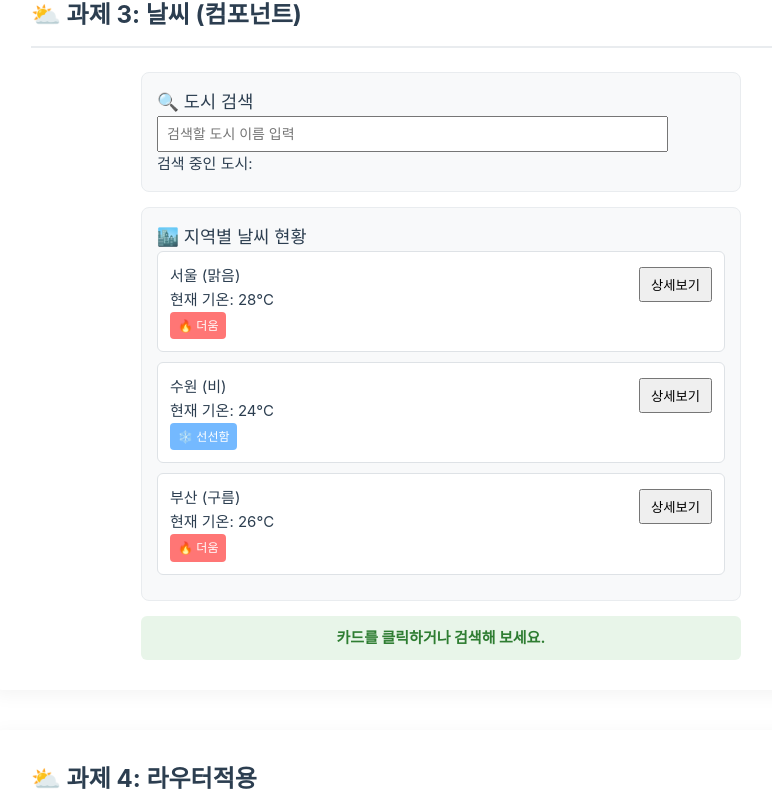
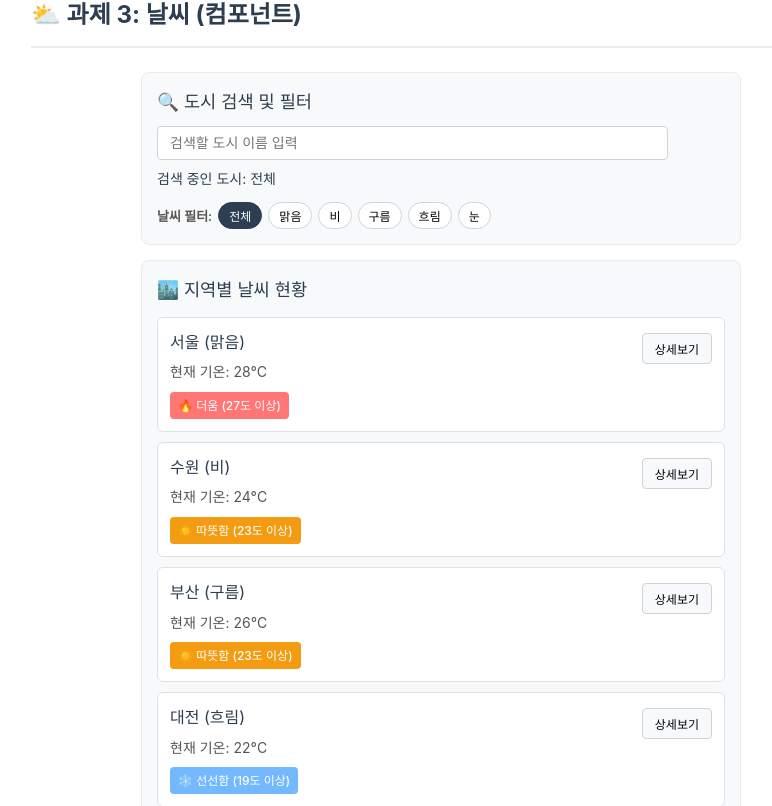
Before and after one commit to songjung-good/skala-front, a Vue app in the folder skala-vue/: page /assignment/day1 in a window 1280 px wide. Shown: the part 3454-4260 px from the top of the page, without its empty margins (51-823 px from the left). Built offline with nearby package versions, Linux system fonts and the light colour scheme; the HTML template or start-up script is replaced by a standard one; a web font is replaced by a local one.

Commit message:
feat: 실습코드 추가
slot 기능 확인

```diff
--- a/skala-vue/src/components/exercise/SearchBar.vue
+++ b/skala-vue/src/components/exercise/SearchBar.vue
@@ -1,27 +1,104 @@
 <script setup>
-// 1. 상위로 입력 텍스트를 전달할 커스텀 이벤트 등록 (매크로)
-defineEmits(['update-query'])
+// 상위로 전달할 커스텀 이벤트 등록
+const emit = defineEmits(['update-query', 'update-status'])
 
-// 2. 상위로부터 현재 검색 상태 값을 수신 (한글 동기화 상태 유지용)
+// 상위로부터 현재 검색어 및 날씨 필터 데이터 수신
 defineProps({
   currentQuery: {
     type: String,
     default: '',
+  },
+  statusOptions: {
+    type: Array,
+    default: () => ['전체', '맑음', '비', '구름', '흐림', '눈'],
+  },
+  selectedStatus: {
+    type: String,
+    default: '전체',
   },
 })
 </script>
 
 <template>
   <div class="search-inner">
-    <h3>🔍 도시 검색</h3>
+    <h3>🔍 도시 검색 및 필터</h3>
     <input
       type="text"
       :value="currentQuery"
-      @input="$emit('update-query', $event.target.value)"
+      @input="emit('update-query', $event.target.value)"
       placeholder="검색할 도시 이름 입력"
     />
     <p>
-      검색 중인 도시: <strong>{{ currentQuery }}</strong>
+      검색 중인 도시: <strong>{{ currentQuery || '전체' }}</strong>
     </p>
+
+    <!-- 날씨 상태별 필터 버튼 목록 -->
+    <div class="filter-group">
+      <span class="filter-label">날씨 필터:</span>
+      <button
+        v-for="status in statusOptions"
+        :key="status"
+        type="button"
+        class="btn-filter"
+        :class="{ active: selectedStatus === status }"
+        @click="emit('update-status', status)"
+      >
+        {{ status }}
+      </button>
+    </div>
   </div>
 </template>
+
+<style scoped>
+.search-inner h3 {
+  margin-top: 0;
+  margin-bottom: 10px;
+  font-size: 1.1rem;
+}
+input {
+  padding: 8px 12px;
+  width: 90%;
+  box-sizing: border-box;
+  font-size: 14px;
+  border: 1px solid #ced4da;
+  border-radius: 4px;
+  outline: none;
+}
+input:focus {
+  border-color: #3498db;
+}
+p {
+  margin-top: 8px;
+  margin-bottom: 0;
+  font-size: 14px;
+}
+.filter-group {
+  display: flex;
+  align-items: center;
+  gap: 6px;
+  margin-top: 12px;
+  flex-wrap: wrap;
+}
+.filter-label {
+  font-size: 13px;
+  font-weight: 600;
+  color: #555;
+}
+.btn-filter {
+  padding: 4px 10px;
+  border: 1px solid #ced4da;
+  border-radius: 20px;
+  background: #ffffff;
+  font-size: 12px;
+  cursor: pointer;
+  transition: all 0.2s ease;
+}
+.btn-filter:hover {
+  background: #e9ecef;
+}
+.btn-filter.active {
+  background: #2c3e50;
+  color: #ffffff;
+  border-color: #2c3e50;
+}
+</style>
--- /dev/null
+++ b/skala-vue/src/components/exercise/StatusBar.vue
@@ -0,0 +1,25 @@
+<script setup>
+defineProps({
+  statusMessage: {
+    type: String,
+    default: '카드를 클릭하거나 검색해 보세요.',
+  },
+})
+</script>
+
+<template>
+  <div class="status-bar">
+    {{ statusMessage }}
+  </div>
+</template>
+
+<style scoped>
+.status-bar {
+  background: #e8f5e9;
+  padding: 10px;
+  text-align: center;
+  color: #2e7d32;
+  font-weight: bold;
+  border-radius: 6px;
+}
+</style>
--- a/skala-vue/src/components/exercise/WeatherCard.vue
+++ b/skala-vue/src/components/exercise/WeatherCard.vue
@@ -16,8 +16,11 @@ const emit = defineEmits(['select-card', 'click-detail'])
     <h4>{{ cityItem.name }} ({{ cityItem.status }})</h4>
     <p>현재 기온: {{ cityItem.temp }}°C</p>
 
-    <span v-if="cityItem.temp >= 25" class="badge hot">🔥 더움</span>
-    <span v-else class="badge cool">❄️ 선선함</span>
+    <!-- 기온별 4단계 뱃지 라벨링 복원 -->
+    <span v-if="cityItem.temp >= 27" class="badge hot">🔥 더움 (27도 이상)</span>
+    <span v-else-if="cityItem.temp >= 23" class="badge warm">☀️ 따뜻함 (23도 이상)</span>
+    <span v-else-if="cityItem.temp >= 19" class="badge cool">❄️ 선선함 (19도 이상)</span>
+    <span v-else class="badge cold">🥶 추움 (19도 미만)</span>
 
     <button class="btn-detail" @click.stop="emit('click-detail', cityItem.name, cityItem.status)">
       상세보기
@@ -34,6 +37,21 @@ const emit = defineEmits(['select-card', 'click-detail'])
   border-radius: 6px;
   cursor: pointer;
   position: relative;
+  transition: transform 0.15s ease, box-shadow 0.15s ease;
+}
+.weather-card:hover {
+  transform: translateY(-2px);
+  box-shadow: 0 2px 8px rgba(0, 0, 0, 0.08);
+}
+h4 {
+  margin: 0 0 6px 0;
+  font-size: 1rem;
+  color: #2c3e50;
+}
+p {
+  margin: 0 0 8px 0;
+  font-size: 14px;
+  color: #555;
 }
 .badge {
   display: inline-block;
@@ -41,18 +59,33 @@ const emit = defineEmits(['select-card', 'click-detail'])
   font-size: 12px;
   border-radius: 4px;
   color: #fff;
+  font-weight: 500;
 }
 .hot {
   background-color: #ff7675;
 }
+.warm {
+  background-color: #f39c12;
+}
 .cool {
   background-color: #74b9ff;
+}
+.cold {
+  background-color: #0984e3;
 }
 .btn-detail {
   position: absolute;
   right: 12px;
   top: 15px;
-  padding: 6px 10px;
+  padding: 6px 12px;
+  border: 1px solid #ced4da;
+  border-radius: 4px;
+  background-color: #f8f9fa;
+  font-size: 12px;
   cursor: pointer;
+  transition: all 0.2s ease;
+}
+.btn-detail:hover {
+  background-color: #e9ecef;
 }
 </style>
--- a/skala-vue/src/components/exercise/WeatherParent.vue
+++ b/skala-vue/src/components/exercise/WeatherParent.vue
@@ -4,29 +4,50 @@ import { ref, computed, watch, watchEffect } from 'vue'
 import BaseDashboardCard from './BaseDashboardCard.vue'
 import SearchBar from './SearchBar.vue'
 import WeatherCard from './WeatherCard.vue'
+import StatusBar from './StatusBar.vue'
 
 const weatherList = ref([
   { id: 'city_01', name: '서울', temp: 28, status: '맑음' },
   { id: 'city_02', name: '수원', temp: 24, status: '비' },
   { id: 'city_03', name: '부산', temp: 26, status: '구름' },
+  { id: 'city_04', name: '대전', temp: 22, status: '흐림' },
+  { id: 'city_05', name: '광주', temp: 27, status: '맑음' },
+  { id: 'city_06', name: '대구', temp: 29, status: '맑음' },
+  { id: 'city_07', name: '인천', temp: 23, status: '비' },
+  { id: 'city_08', name: '울산', temp: 25, status: '구름' },
+  { id: 'city_09', name: '제주', temp: 21, status: '흐림' },
+  { id: 'city_10', name: '평창', temp: 15, status: '눈' },
 ])
 
 const searchQuery = ref('')
 const selectedCityInfo = ref('카드를 클릭하거나 검색해 보세요.')
+const selectedStatus = ref('전체')
+
+const statusOptions = computed(() => {
+  const statuses = weatherList.value.map((item) => item.status)
+  return ['전체', ...new Set(statuses)]
+})
 
 // 기존 핵심 비즈니스 로직(computed, watch)의 소유권은 안전하게 부모 콘텍스트가 격리 유지
 const filteredWeatherList = computed(() => {
   const query = searchQuery.value.trim()
-  if (!query) return weatherList.value
-  return weatherList.value.filter((item) => item.name.includes(query))
+  return weatherList.value.filter((item) => {
+    const matchesQuery = !query || item.name.includes(query)
+    const matchesStatus = selectedStatus.value === '전체' || item.status === selectedStatus.value
+    return matchesQuery && matchesStatus
+  })
 })
 
 watch(selectedCityInfo, (newInfo) => {
   console.log(`👁️‍🗨️ [watch 감지] 상태 바 문구가 업데이트되었습니다 -> "${newInfo}"`)
 })
 
+watch(selectedStatus, (newStatus) => {
+  console.log(`🎯 [watch 감지] 날씨 필터 변경됨 -> "${newStatus}"`)
+})
+
 watchEffect(() => {
-  console.log(`🤖 [watchEffect 자동 호출] 현재 검색어 '${searchQuery.value}'에 매칭되는 API 데이터를 필터링합니다.`)
+  console.log(`🤖 [watchEffect 자동 호출] 현재 검색어 '${searchQuery.value}', 필터 '${selectedStatus.value}' 기준 필터링 수행`)
 })
 
 const showDetail = (cityName, status) => {
@@ -37,20 +58,32 @@ const showDetail = (cityName, status) => {
 <template>
   <div class="dashboard-wrapper">
     <BaseDashboardCard>
-      <SearchBar :current-query="searchQuery" @update-query="(val) => (searchQuery = val)" />
+      <SearchBar
+        :current-query="searchQuery"
+        :status-options="statusOptions"
+        :selected-status="selectedStatus"
+        @update-query="(val) => (searchQuery = val)"
+        @update-status="(val) => (selectedStatus = val)"
+      />
     </BaseDashboardCard>
 
     <BaseDashboardCard>
       <h3>🏙️ 지역별 날씨 현황</h3>
 
-      <WeatherCard v-for="item in filteredWeatherList" :key="item.id" :city-item="item" @select-card="(msg) => (selectedCityInfo = msg)" @click-detail="showDetail" />
+      <WeatherCard
+        v-for="item in filteredWeatherList"
+        :key="item.id"
+        :city-item="item"
+        @select-card="(msg) => (selectedCityInfo = msg)"
+        @click-detail="showDetail"
+      />
 
-      <p v-if="filteredWeatherList.length === 0" style="text-align: center; color: #e74c3c; padding: 10px 0">😭 검색 결과와 일치하는 도시가 없습니다.</p>
+      <p v-if="filteredWeatherList.length === 0" class="empty-message">
+        😭 검색 결과와 일치하는 도시가 없습니다.
+      </p>
     </BaseDashboardCard>
 
-    <div class="status-bar">
-      {{ selectedCityInfo }}
-    </div>
+    <StatusBar :status-message="selectedCityInfo" />
   </div>
 </template>
 
@@ -59,4 +92,15 @@ const showDetail = (cityName, status) => {
   width: 600px;
   margin: 0 auto;
 }
+h3 {
+  margin-top: 0;
+  margin-bottom: 12px;
+  font-size: 1.1rem;
+}
+.empty-message {
+  text-align: center;
+  color: #e74c3c;
+  padding: 10px 0;
+  font-weight: 500;
+}
 </style>
--- a/skala-vue/src/components/practices/component/SlotDefaultParent.vue
+++ b/skala-vue/src/components/practices/component/SlotDefaultParent.vue
@@ -5,6 +5,7 @@ import SlotDefaultChild from '@/components/practices/component/SlotDefaultChild.
 <template>
   <div class="practice-section">
     <h2>Default Slot 레이아웃 주입 실습</h2>
+    <!-- Slot 사이에 데이터가 있음 -->
     <SlotDefaultChild>
       <p>단순한 텍스트 문장을 주입합니다.</p>
     </SlotDefaultChild>
@@ -12,6 +13,7 @@ import SlotDefaultChild from '@/components/practices/component/SlotDefaultChild.
       <h2 style="color: #e74c3c">🔥 경고 상태</h2>
       <button>확인</button>
     </SlotDefaultChild>
+    <!-- Slot 사이에 데이터가 없음, Child에서 넘어온 값으로 적용 -->
     <SlotDefaultChild> </SlotDefaultChild>
   </div>
 </template>
```
Also changed, not shown: 1 other file (tests, documents, lock files or other folders).
